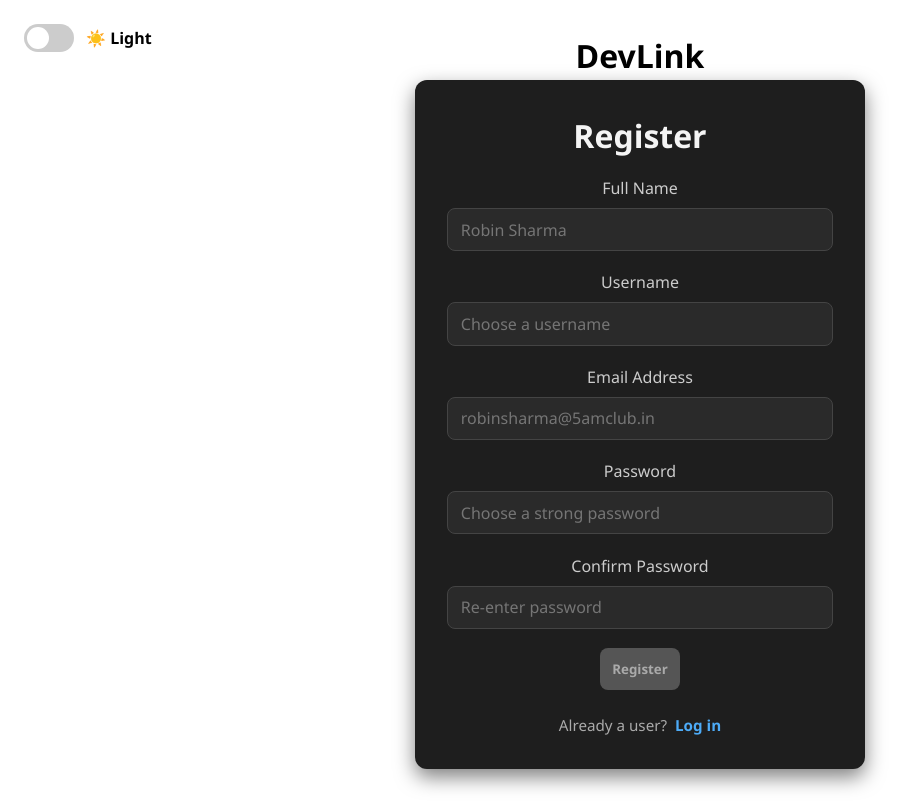
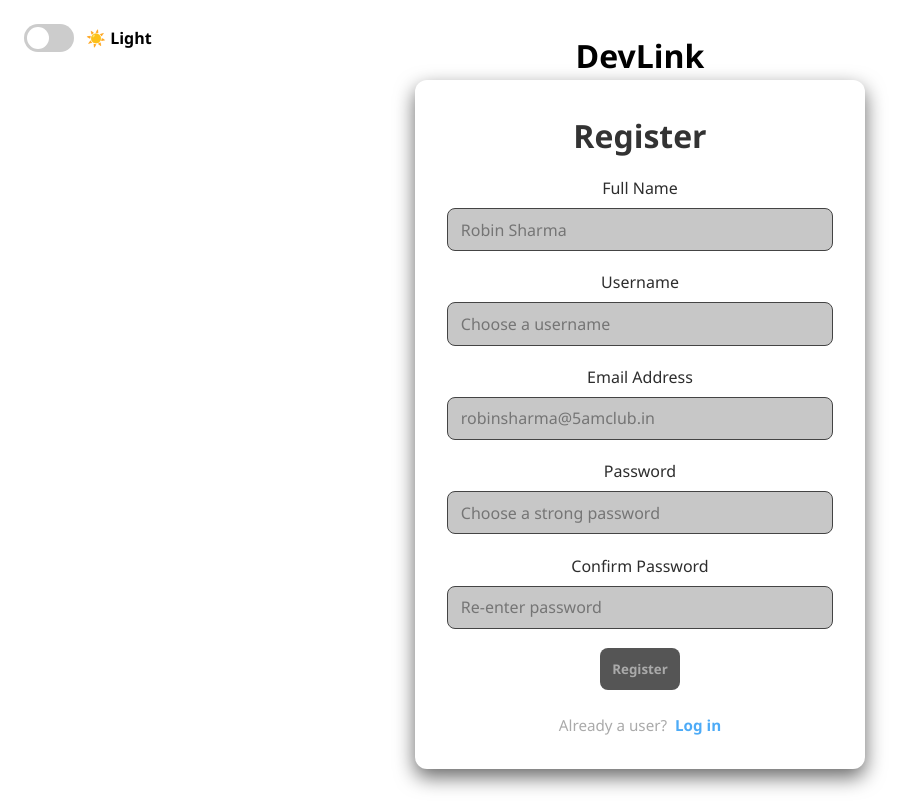
Before and after one commit to shlokmotwani/devlink, a React (Vite) app in the folder client/: page /register in a window 1280 px wide. Shown: the whole page, without its empty margins (0-918 px from the left). Built offline with nearby package versions, Linux system fonts and the light colour scheme; no server answers.

Commit message:
fix: theme fix in user profile, login, register

```diff
--- a/client/src/components/Projects.jsx
+++ b/client/src/components/Projects.jsx
@@ -1,6 +1,5 @@
 import { useState } from "react";
 import "../styles/components/projects.css";
-import "../styles/themes.css";
 
 export function Projects({ projects, setProjects, editMode }) {
   const [addMode, setAddMode] = useState(false);
--- a/client/src/styles/components/form.css
+++ b/client/src/styles/components/form.css
@@ -1,9 +1,9 @@
 /* ====== Shared Container ====== */
 .form-container {
-  background-color: #1e1e1e;
+  background-color: var(--form-container-background-color);
   padding: 2rem;
   border-radius: 12px;
-  box-shadow: 0 8px 20px rgba(0, 0, 0, 0.5);
+  box-shadow: 0 8px 20px rgba(0, 0, 0, 0.6);
   width: 100%;
   max-width: 450px;
 }
@@ -17,7 +17,7 @@
 /* ====== Headers (used in login/register) ====== */
 .form-header h1 {
   text-align: center;
-  color: #f4f4f4;
+  color: var(--form-header-heading-color);
   font-size: 2rem;
   margin-bottom: 1rem;
 }
@@ -39,7 +39,7 @@ form {
 form label {
   display: block;
   margin-bottom: 0.5rem;
-  color: #ccc;
+  color: var(--from-group-label-color);
   font-weight: 500;
 }
 
@@ -48,7 +48,7 @@ form input[type="email"],
 form input[type="password"] {
   width: 100%;
   padding: 0.6rem 0.8rem;
-  background-color: #2a2a2a;
+  background-color: var(--from-group-input-background-color);
   border: 1px solid #444;
   border-radius: 8px;
   color: #f5f5f5;
--- a/client/src/styles/components/user-profile.css
+++ b/client/src/styles/components/user-profile.css
@@ -3,10 +3,10 @@
   max-width: 900px;
   margin: 2rem auto;
   padding: 2rem;
-  background-color: #1a1a1a;
+  background-color: var(--form-container-background-color);
   border-radius: 12px;
   box-shadow: 0 0 20px rgba(0, 0, 0, 0.6);
-  color: #f0f0f0;
+  color: var(--text-color);
 }
 
 /* Heading */
@@ -14,7 +14,7 @@
   font-size: 2rem;
   margin-bottom: 2rem;
   text-align: center;
-  color: #ffffff;
+  color: var(--form-header-heading-color);
 }
 
 /* Each group of related info */
@@ -25,7 +25,7 @@
 .profile-field label {
   display: block;
   font-weight: 600;
-  color: #aaa;
+  color: var(--from-group-label-color);
   margin-bottom: 0.4rem;
 }
 
@@ -33,8 +33,8 @@
 .profile-field textarea {
   width: 100%;
   padding: 0.6rem 0.8rem;
-  background-color: #2a2a2a;
-  color: #fff;
+  background-color: var(--from-group-input-background-color);
+  color: var(--from-group-label-color);
   border: 1px solid #444;
   border-radius: 8px;
   font-size: 1rem;
@@ -55,11 +55,11 @@
 .profile-field li {
   margin-bottom: 0.4rem;
   margin-left: 1rem; /* Add spacing if needed */
-  color: #ccc;
+  color: var(--from-group-label-color);
 }
 
 .profile-field a {
-  color: #4dabf7;
+  color: var(--profile-field-anchor-color);
   text-decoration: none;
 }
 
--- a/client/src/styles/themes.css
+++ b/client/src/styles/themes.css
@@ -4,11 +4,14 @@
   --dashboard-border: 1px solid #333;
   --dashboard-background-color: #1a1a1a;
   --section-header-color: #333;
+  --form-container-background-color: #ffffff;
+  --form-header-heading-color: #333;
   --from-group-label-color: #2d2d2d;
   --from-group-input-background-color: #c7c7c7;
   --from-group-input-border: 1px solid #c7c7c7;
   --from-group-input-focus-border-color: #1e1e1e;
   --from-group-input-focus-background-color: #c7c7c7;
+  --profile-field-anchor-color: #165c95;
   --from-group-input-color: #080808;
   --form-group-input-disabled-background-color: #c7c7c7;
   --form-group-input-disabled-color: #080808;
@@ -30,11 +33,14 @@
   --dashboard-border: 1px solid #c3c2c2;
   --dashboard-background-color: #efefef;
   --section-header-color: #f5f5f5;
+  --form-container-background-color: #1e1e1e;
+  --form-header-heading-color: #f4f4f4;
   --from-group-label-color: #ccc;
   --from-group-input-background-color: #2a2a2a;
   --from-group-input-border: 1px solid #444;
   --from-group-input-focus-border-color: #4dabf7;
   --from-group-input-focus-background-color: #4dabf7;
+  --profile-field-anchor-color: #4dabf7;
   --from-group-input-color: #f5f5f5;
   --form-group-input-disabled-background-color: #222;
   --form-group-input-disabled-color: #aaa;
@@ -93,10 +99,10 @@ body {
 }
 
 .form-group textarea {
-    background-color: var(--from-group-input-background-color);
-    border: var(--from-group-input-border);
-    color: var(--from-group-input-color);
-  }
+  background-color: var(--from-group-input-background-color);
+  border: var(--from-group-input-border);
+  color: var(--from-group-input-color);
+}
 
 .modal-overlay {
   background-color: var(--modal-overlay-background-color);
```
